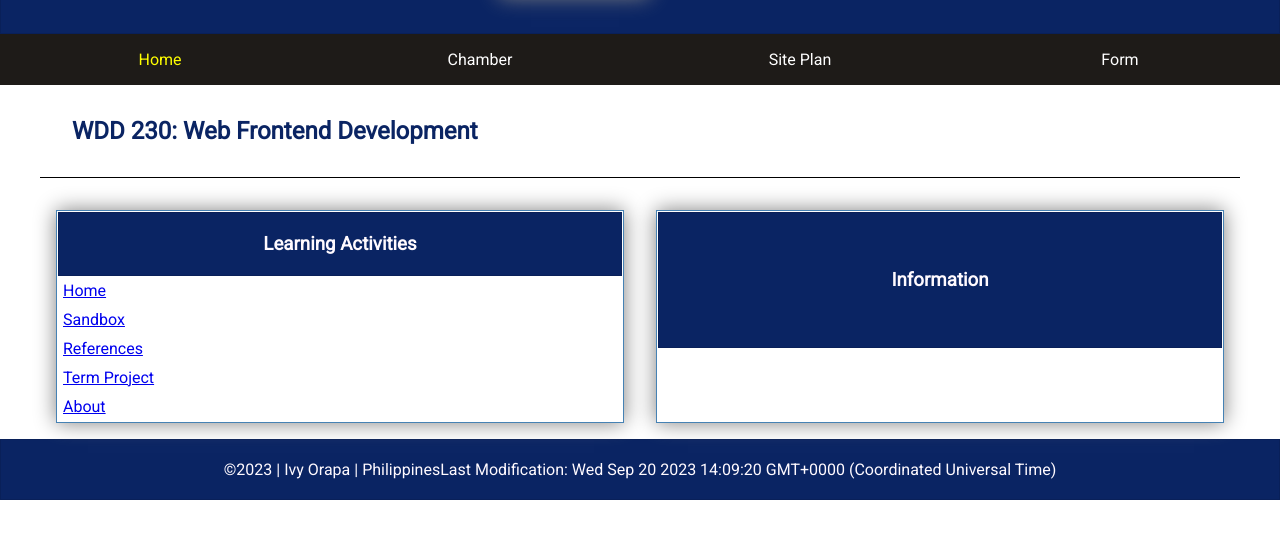
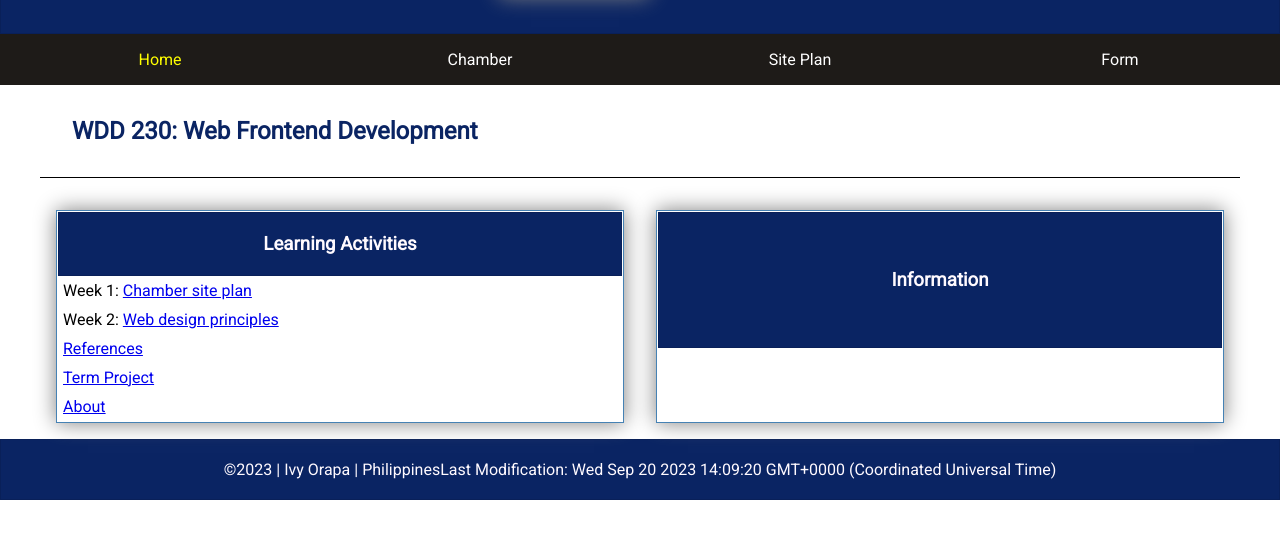
Before and after one commit to orapai/wdd230, a plain HTML site: page index.html in a window 1280 px wide. Shown: the part 254-792 px from the top of the page. Drawn offline with Linux system fonts and the light colour scheme.

Commit message:
made changes

```diff
--- a/index.html
+++ b/index.html
@@ -6,6 +6,10 @@
     <title>Ivy Orapa - WDD 230 - Web Frontend Development</title>
     <meta name="description" content="WDD 230 - Web Frontend Development | Ivy Orapa | course assignment portal.">
     <meta name="author" content="Ivy Orapa">
+    <meta property="og:title" content="Ivy Orapa - WDD 230 - Web Frontend Development" />
+    <meta property="og:type" content="website" />
+    <meta property="og:image" content="https://www.4umaps.com/topomaps/preview/534548619_LapuLapu_L_Large.jpg" />
+    <meta property="og:url" content="https://orapai.github.io/wdd230/" />
     <link rel="icon" href="favicon.ico">
     <link rel="stylesheet" href="styles/base.css">
     <link rel="stylesheet" href="styles/larger.css">
@@ -32,8 +36,8 @@
             <section class="card">
                 <h3>Learning Activities</h3>
                 <ul>
-                    <li><a href="http://127.0.0.1:5500/week01/chamber-site-plan.html">Home</a></li>
-                    <li><a href="#">Sandbox</a></li>
+                    <li>Week 1: <a href="http://127.0.0.1:5500/week01/chamber-site-plan.html">Chamber site plan</a></li>
+                    <li>Week 2: <a href="http://127.0.0.1:5500/week02/design.html">Web design principles</a></li>
                     <li><a href="#">References</a></li>
                     <li><a href="#">Term Project</a></li>
                     <li><a href="#">About</a></li>
```
